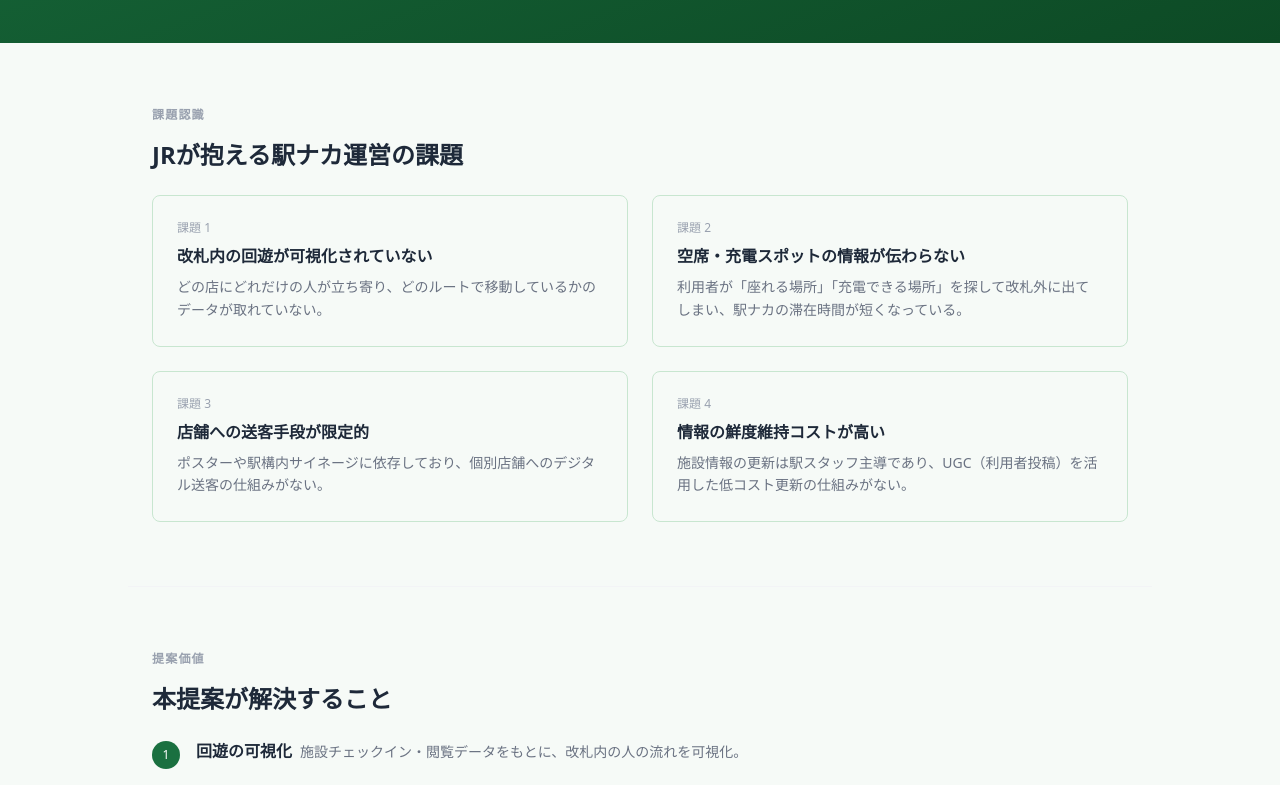
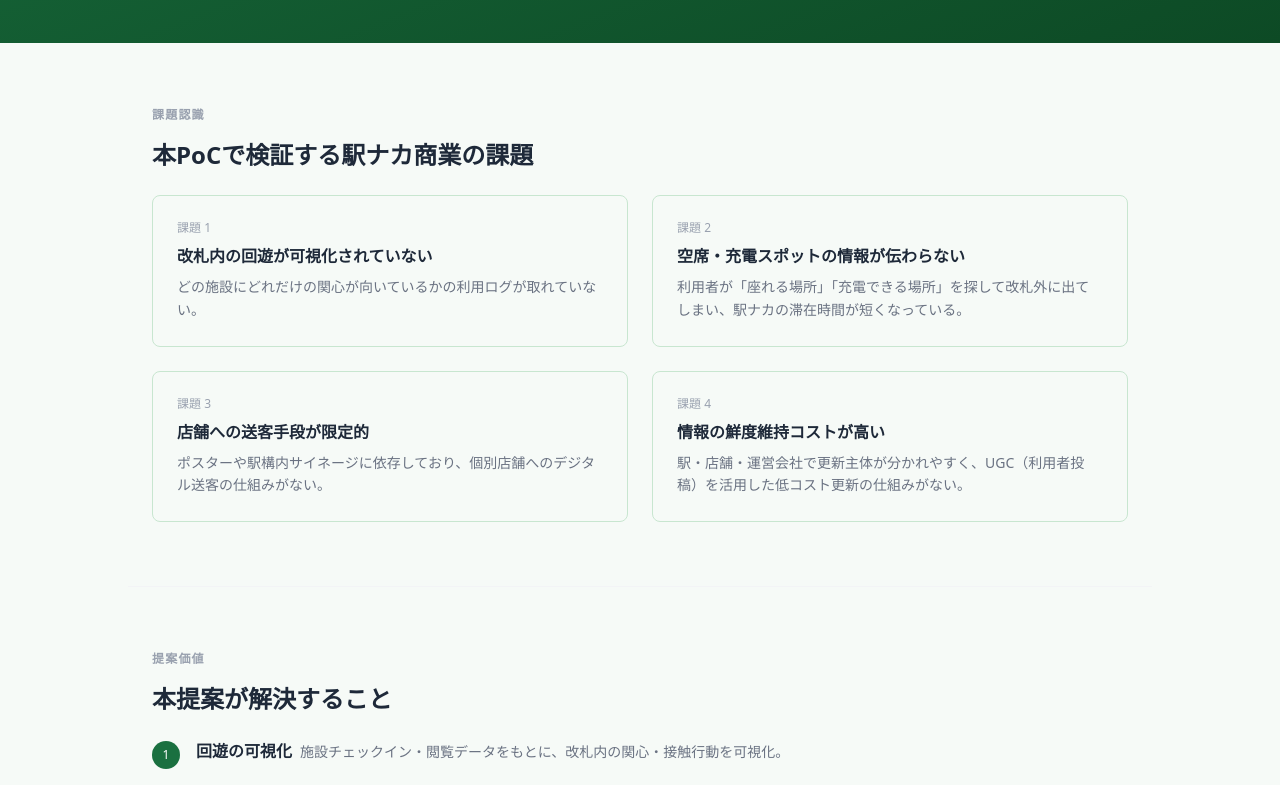
Before and after one commit to a-kobayashi-arch/ekimap-web, a Next.js app: page /jr in a window 1280 px wide. Shown: the part 500-1285 px from the top of the page. Built offline with nearby package versions, Linux system fonts and the light colour scheme.

Commit message:
copy: soften JR page wording before submission

```diff
--- a/app/jr/page.tsx
+++ b/app/jr/page.tsx
@@ -149,7 +149,7 @@
 const challenges = [
   {
     title: "改札内の回遊が可視化されていない",
-    body: "どの店にどれだけの人が立ち寄り、どのルートで移動しているかのデータが取れていない。",
+    body: "どの施設にどれだけの関心が向いているかの利用ログが取れていない。",
   },
   {
     title: "空席・充電スポットの情報が伝わらない",
@@ -161,7 +161,7 @@
   },
   {
     title: "情報の鮮度維持コストが高い",
-    body: "施設情報の更新は駅スタッフ主導であり、UGC（利用者投稿）を活用した低コスト更新の仕組みがない。",
+    body: "駅・店舗・運営会社で更新主体が分かれやすく、UGC（利用者投稿）を活用した低コスト更新の仕組みがない。",
   },
 ];
 
@@ -169,7 +169,7 @@
   return (
     <Section id="challenges">
       <SectionLabel>課題認識</SectionLabel>
-      <SectionHeading>JRが抱える駅ナカ運営の課題</SectionHeading>
+      <SectionHeading>本PoCで検証する駅ナカ商業の課題</SectionHeading>
       <div className="grid grid-cols-1 md:grid-cols-2 gap-6">
         {challenges.map((c, i) => (
           <div key={i} className="border border-[#c8e6d0] rounded-lg p-6">
@@ -188,7 +188,7 @@
 const values = [
   {
     label: "回遊の可視化",
-    body: "施設チェックイン・閲覧データをもとに、改札内の人の流れを可視化。",
+    body: "施設チェックイン・閲覧データをもとに、改札内の関心・接触行動を可視化。",
   },
   {
     label: "滞在価値の向上",
@@ -697,7 +697,7 @@
     items: [
       "JR側データ連携（施設情報・営業状況）",
       "実際の利用者への提供開始",
-      "チェックイン・回遊データの収集・分析",
+      "チェックイン・利用ログの収集・分析",
       "送客効果の測定",
     ],
   },
@@ -707,8 +707,8 @@
     period: "〜2027年3月",
     items: [
       "対象駅の拡大",
-      "リアルタイムデータ連携",
-      "Suica 連携・購買データとの突合",
+      "リアルタイム連携に向けた要件整理",
+      "Suica・JRE ID・POSとの連携可能性検討",
       "駅ナカ販促プラットフォームへの発展",
     ],
   },
```
